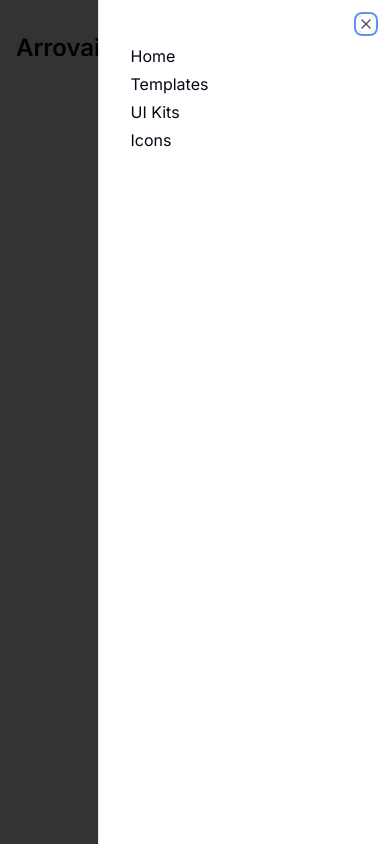
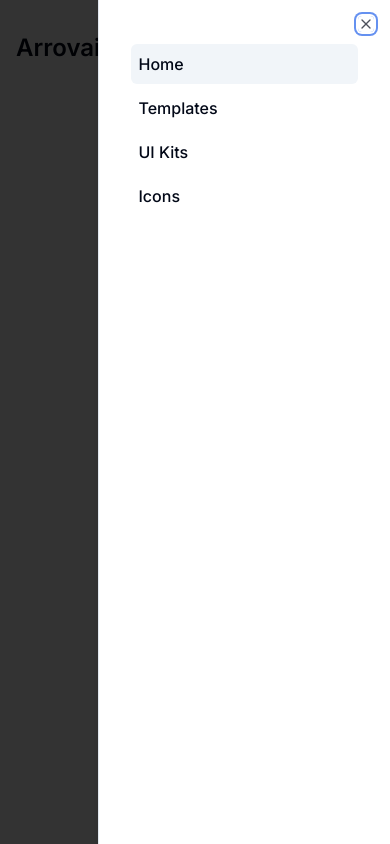
Before and after one commit to arrovain/digital_marketplace, a Next.js app: page / in a window 390 px wide. Both pictures are taken after a click on the button 354 px from the left and 48 px from the top of the page. Built offline with nearby package versions, Linux system fonts and the light colour scheme.

Commit message:
location pathname and cn

```diff
--- a/app/components/MobileMenu.tsx
+++ b/app/components/MobileMenu.tsx
@@ -1,12 +1,14 @@
 "use client";
-
+import { cn } from "@/lib/utils";
 import { Sheet, SheetContent, SheetTrigger } from "@/components/ui/sheet";
 import { Button } from "@/components/ui/button";
 import { Menu } from "lucide-react";
 import { navbarLinks } from "./NavbarLinks";
 import Link from "next/link";
+import { usePathname } from "next/navigation";
 
 export function MobileMenu() {
+  const location = usePathname();
   return (
     <Sheet>
       <SheetTrigger asChild>
@@ -17,7 +19,16 @@ export function MobileMenu() {
       <SheetContent>
         <div className="mt-5 flex px-2 space-y-1 flex-col">
           {navbarLinks.map((item) => (
-            <Link href={item.href} key={item.id}>
+            <Link
+              href={item.href}
+              key={item.id}
+              className={cn(
+                location === item.href
+                  ? "bg-muted"
+                  : "hover:bg-muted hover:bg-opacity-75",
+                "group flex items-center px-2 py-2 font-medium rounded-md"
+              )}
+            >
               {item.name}
             </Link>
           ))}
```
